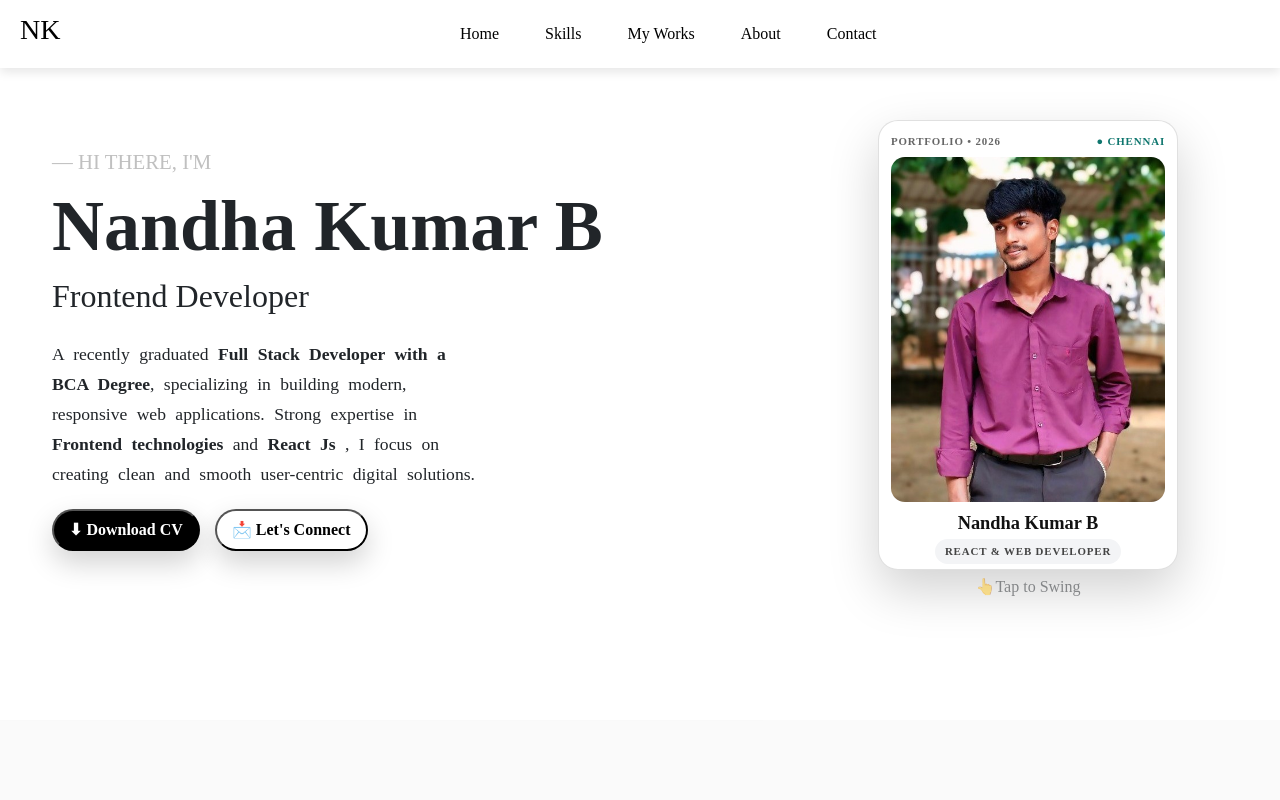
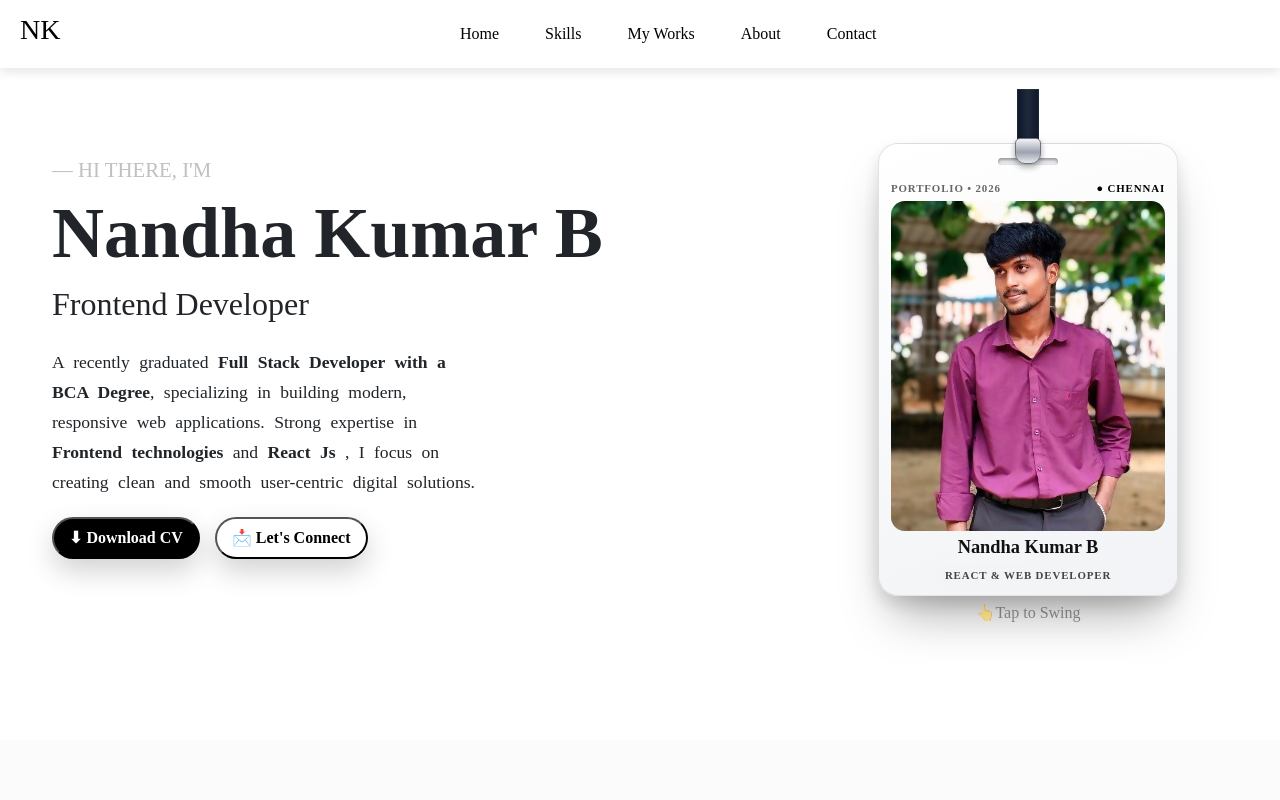
Before and after one commit to nandhakumar102005/Portfolio, a React (Vite) app: page / in a window 1280 px wide. Shown: the top 800 px of the page. Built offline with nearby package versions, Linux system fonts and the light colour scheme; a web font is replaced by a local one.

Commit message:
Update index.css

```diff
--- a/src/index.css
+++ b/src/index.css
@@ -264,15 +264,6 @@ box-shadow: 0 12px 28px rgba(0, 0, 0, 0.18);
      transition-duration: 0.5s;
     font-weight: bold;
 }
-.cbtn a{
-     text-decoration: none;
-    color: inherit;
-}
-.cbtn a:hover{
-     text-decoration: none;
-    color: inherit;
-}
-
 .cbtn:hover{
   transform: scale(1.05);
   background-color: black;
@@ -402,10 +393,12 @@ align-items: center;
     justify-content: center;
     align-items:center;
     margin-top: 50px;
+
 }
 
 .rights h6{
     opacity: 0.7;
+    margin-bottom: 30px;
 }
 .photocont{
     position: relative;
@@ -444,7 +437,8 @@ align-items: center;
 }
 
 
-.hanging-card {
+
+/* .hanging-card {
   width: 300px;
   background: #ffffff;
   border: 1px solid rgba(0, 0, 0, 0.12);
@@ -455,7 +449,25 @@ align-items: center;
   transform-origin: top center;
   cursor: pointer;
   will-change: transform;
-  margin-top: 6px;
+  margin-top: -2px;
+} */
+ .hanging-card {
+  position: relative;
+  width: 300px;
+  height: auto;
+  background: linear-gradient(160deg, #ffffff 0%, #f1f3f6 100%);
+  border: 1px solid rgba(0, 0, 0, 0.1);
+  border-radius: 20px;
+  padding: 36px 12px 16px;
+  overflow: visible;
+  box-shadow:
+    0 30px 50px -15px rgba(0, 0, 0, 0.35),
+    0 8px 18px rgba(0, 0, 0, 0.12),
+    inset 0 1px 0 rgba(255, 255, 255, 0.9);
+  transform-origin: 50% -55px;
+  cursor: pointer;
+  will-change: transform;
+  margin-top: 40px;
 }
 
 .badge-header {
@@ -466,18 +478,27 @@ align-items: center;
   font-weight: 700;
   letter-spacing: 0.08em;
   color: #666;
-  margin-bottom: 8px;
+  margin-bottom: 5px;
 }
 
 .badge-open {
-  color: #0f766e;
+  color: black;
 }
 
-.badge-photo-box {
+/* .badge-photo-box {
   width: 100%;
   height: 345px;
   border-radius: 14px;
   overflow: hidden;
+} */
+
+.badge-photo-box {
+  position: relative;
+  width: 100%;
+  height: 330px;
+  border-radius: 14px;
+  overflow: hidden;
+  box-shadow: inset 0 0 0 1px rgba(0, 0, 0, 0.08);
 }
 
 .hanging-card img {
@@ -496,7 +517,8 @@ align-items: center;
 
 .badge-footer {
   text-align: center;
-  padding-top: 10px;
+  padding-top: 5px;
+  margin-bottom: -7px;
 }
 
 .badge-name {
@@ -513,9 +535,67 @@ align-items: center;
   letter-spacing: 0.08em;
   color: #444;
   background: #f3f4f6;
-  padding: 4px 10px;
+  padding: 2px 10px;
   border-radius: 999px;
 }
+
+
+
+
+
+
+/* lanyard strap */
+.card-strap {
+  position: absolute;
+  left: 50%;
+  top: -55px;
+  width: 22px;
+  height: 50px;
+  transform: translateX(-50%);
+  background: linear-gradient(90deg, #0f172a, #1e293b 50%, #0f172a);
+  box-shadow: inset 0 0 0 1px rgba(255, 255, 255, 0.06);
+  z-index: 1;
+}
+
+/* metal clip */
+.card-clip {
+  position: absolute;
+  left: 50%;
+  top: -6px;
+  width: 26px;
+  height: 26px;
+  transform: translateX(-50%);
+  border-radius: 5px 5px 10px 10px;
+  background: linear-gradient(180deg, #f3f4f6, #9ca3af 55%, #e5e7eb);
+  border: 1px solid #6b7280;
+  box-shadow: 0 3px 6px rgba(0, 0, 0, 0.35);
+  z-index: 4;
+}
+
+/* punched slot */
+.card-slot {
+  position: absolute;
+  left: 50%;
+  top: 14px;
+  width: 60px;
+  height: 7px;
+  transform: translateX(-50%);
+  border-radius: 10px;
+  background: #e5e7eb;
+  box-shadow: inset 0 2px 3px rgba(0, 0, 0, 0.35);
+  z-index: 2;
+}
+
+.rights{
+
+}
+
+
+
+
+
+
+
 
 .fade-up {
     animation: fadeUp linear both;
@@ -714,27 +794,10 @@ line-height: 30px;
     transition-duration: 0.7s;
     transition-timing-function: ease;
     background: transparent;
+}
 
 
 }
-
-
-
-
-
-}
-
-
-
-
-
-
-
-
-
-
-
-
 
 
 
```
